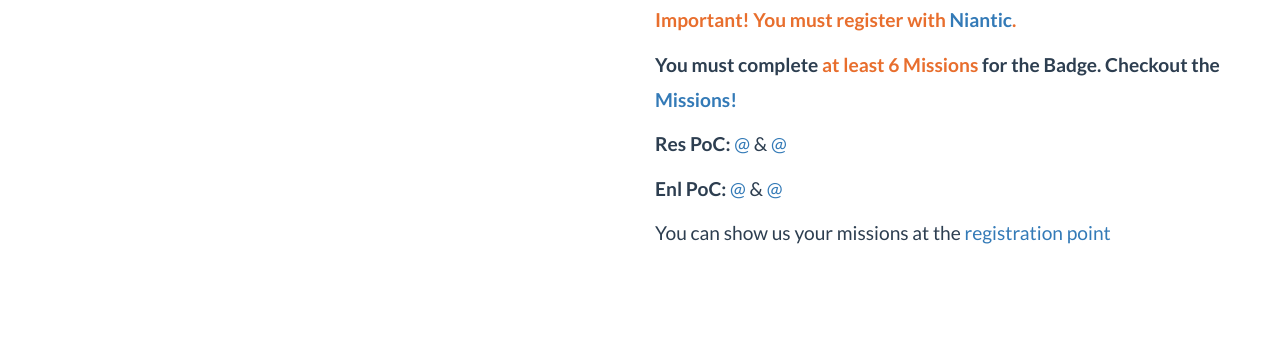
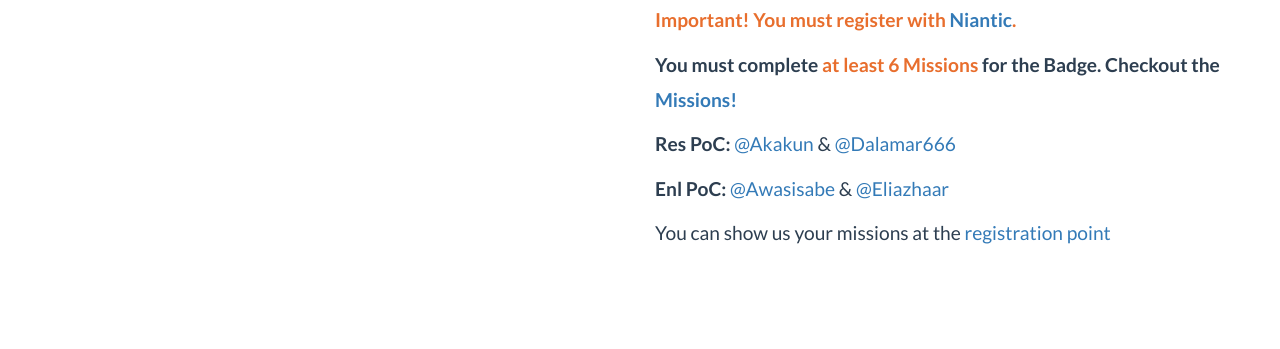
Before and after one commit to Missiondays-es/cordoba, a plain HTML site: page index.html in a window 1280 px wide. Shown: the part 1794-2143 px from the top of the page. Drawn offline with nearby package versions, Linux system fonts and the light colour scheme.

Commit message:
Update index.html

```diff
--- a/index.html
+++ b/index.html
@@ -228,13 +228,13 @@ Add your own background image
 						<p style="color: #e86e2d;"><strong>Important! You must register with <a href="http://events.ingress.com/MissionDay/Cordoba2018" target="_blank">Niantic</a>.</strong></p>
 						<p><strong>You must complete <span style="color: #e86e2d;">at least 6 Missions</span> for the Badge. Checkout the <a href="#missions">Missions!</a></strong></p>
 						<p><strong>Res PoC:</strong>
-						<a href="https://plus.google.com/" target="_blank">@</a> &
-						<a href="https://plus.google.com/" target="_blank">@</a>
+						<a href="https://plus.google.com/u/0/+Akakun" target="_blank">@Akakun</a> &
+						<a href="https://plus.google.com/u/0/+RafaelCarlosSoriano" target="_blank">@Dalamar666</a>
 						</p>
 						<p>
 						<strong>Enl PoC:</strong>
-						<a href="https://plus.google.com/" target="_blank">@</a> &
-						<a href="https://plus.google.com/" target="_blank">@</a>
+						<a href="https://plus.google.com/+AwasisabeXD" target="_blank">@Awasisabe</a> &
+						<a href="https://plus.google.com/u/0/+JuliodelReyFernandez" target="_blank">@Eliazhaar</a>
 						</p>
 						<p>You can show us your missions at the <a href="#timetable">registration point</a></p>
 					</div>
```
